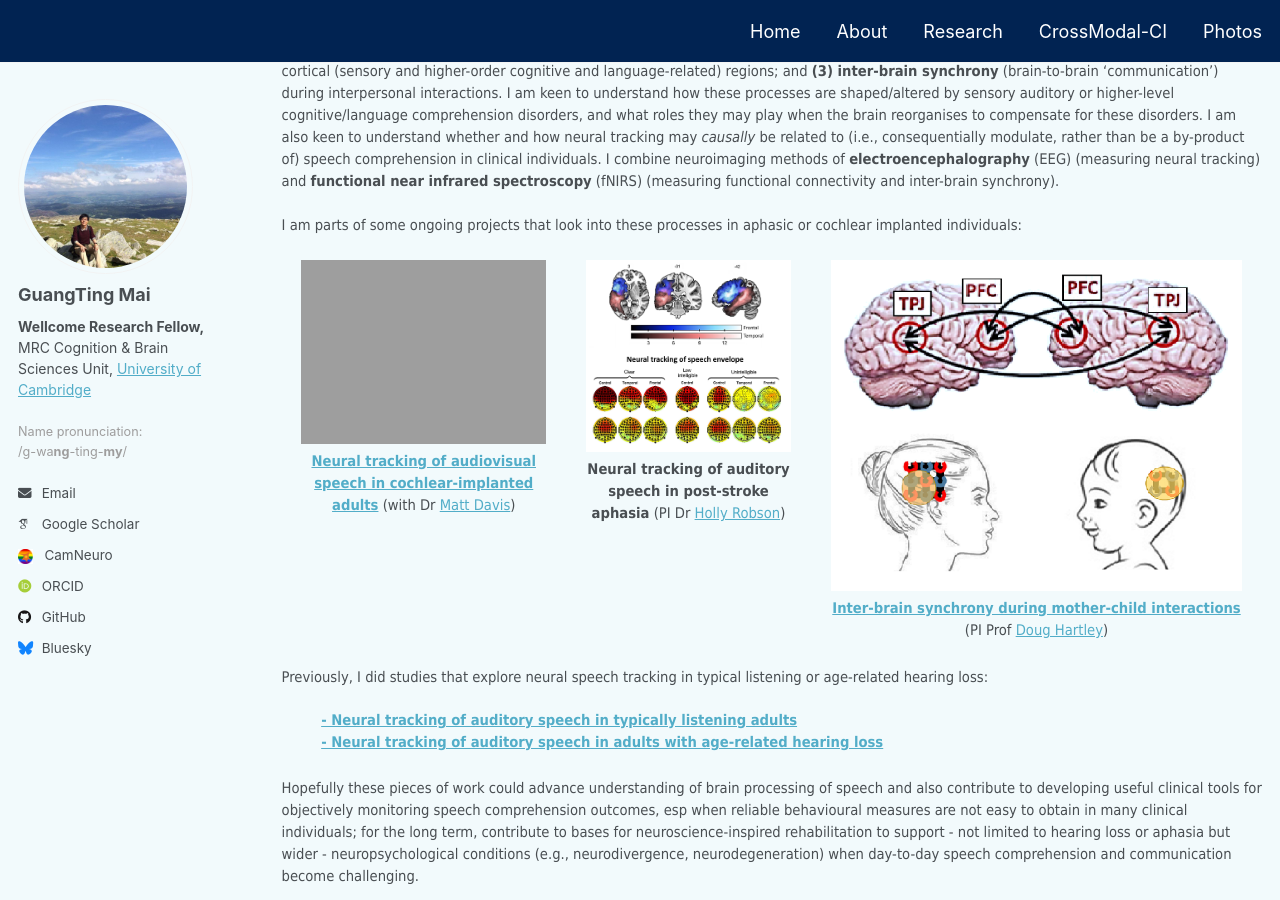
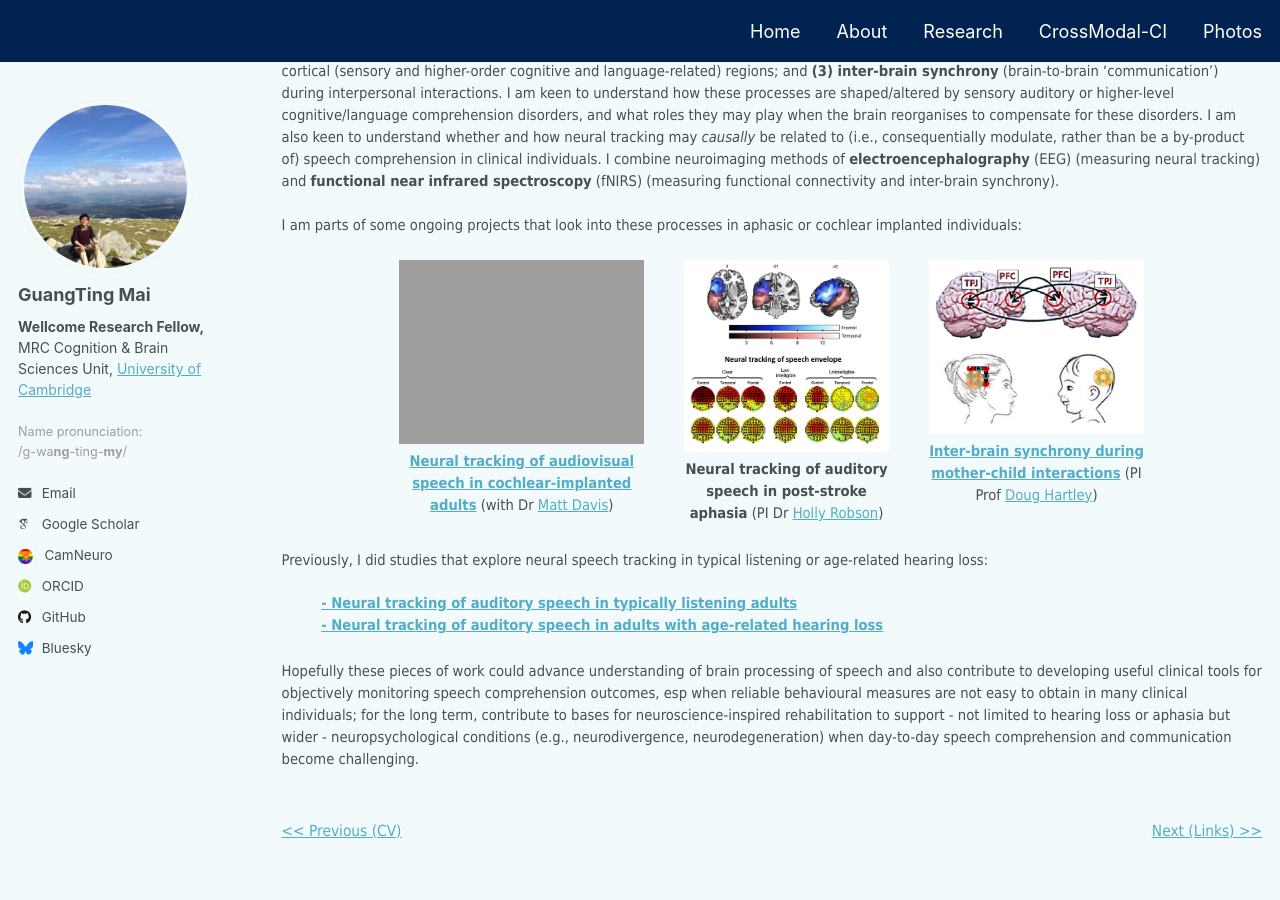
Before and after one commit to guangtingmai/guangtingmai.github.io, a Jekyll site: the page built from _pages/research-content.html, in a window 1280 px wide and 900 px high, scrolled down 344 px. Built offline with Jekyll 4.4.1, drawn with Linux system fonts in a browser that asks for light colours; some web fonts are replaced.

Commit message:
Update research-content.html

```diff
--- a/_pages/research-content.html
+++ b/_pages/research-content.html
@@ -34,7 +34,7 @@
     </p>
   </div>
 
-  <div style="width: 42%; text-align: center;"><a href="https://guangtingmai.github.io/interbrain-sync/">
+  <div style="width: 22%; text-align: center;"><a href="https://guangtingmai.github.io/interbrain-sync/">
     <img src="https://guangtingmai.github.io/images/child-mother-brain-synchrony-icons - Copy.png" style="width:100%; display:block;">
     <p style="width:100%; margin:0.4em 0 0; font-size:11pt; font-family:Tahoma;text-align:center;">
       <strong>Inter-brain synchrony during mother-child interactions</strong></a> (PI Prof <a href="https://www.nottingham.ac.uk/Medicine/people/douglas.hartley">Doug Hartley</a>)
```
